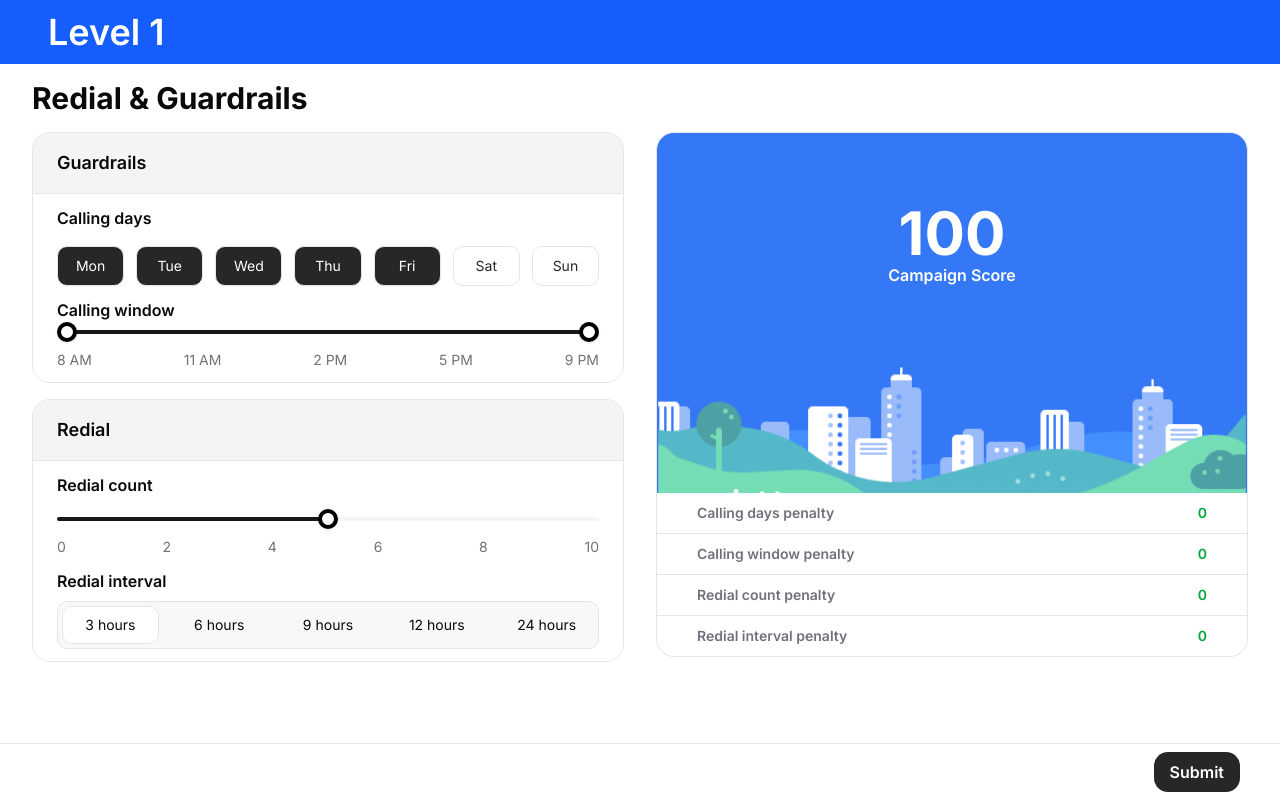
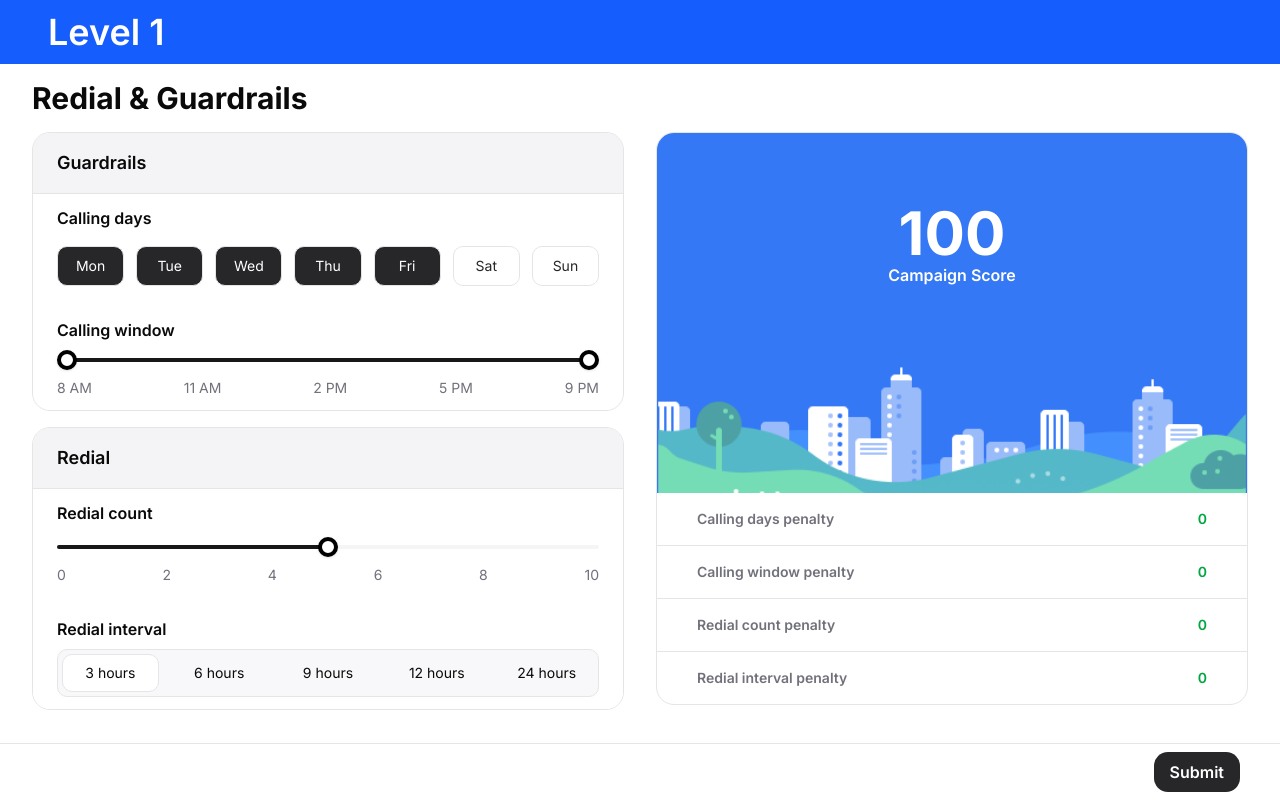
Before and after one commit to harshndroid/hunar-assignment-harsh, a Next.js app: page / in a window 1280 px wide. Built offline with nearby package versions, Linux system fonts and the light colour scheme.

Commit message:
handle submit

```diff
--- a/app/page.tsx
+++ b/app/page.tsx
@@ -48,6 +48,10 @@ export default function Home() {
     setSelectedRedialInterval(interval);
   }
 
+  function handleSubmitClick() {
+    console.log('scoreData', scoreData);
+  }
+
   const scoreData = calculateScore({
     callingDays: selectedCallingDays,
     callingWindow: selectedCallingWindow,
@@ -93,7 +97,10 @@ export default function Home() {
       </section>
 
       <footer className="min-h-20 border-t flex justify-end items-center px-4 py-2 sm:px-10 lg:min-h-0 lg:shrink-0 lg:py-2">
-        <button className="font-semibold bg-zinc-800 text-white px-4 py-2 rounded-xl w-full sm:w-auto lg:py-2">
+        <button
+          onClick={() => handleSubmitClick()}
+          className="font-semibold bg-zinc-800 text-white px-4 py-2 rounded-xl w-full sm:w-auto lg:py-2"
+        >
           Submit
         </button>
       </footer>
--- a/components/cards/GuardrailsCard.tsx
+++ b/components/cards/GuardrailsCard.tsx
@@ -50,7 +50,7 @@ export default function GuardrailsCard({
         </div>
 
         {/* Calling Window */}
-        <div className="mt-8 sm:mt-10 lg:mt-5 lg:short:mt-3">
+        <div className="mt-8 sm:mt-10 lg:mt-5 lg:short:mt-8">
           <h4 className="font-semibold mb-6 lg:mb-4 lg:short:mb-2">
             Calling window
           </h4>
@@ -60,7 +60,7 @@ export default function GuardrailsCard({
             min={8}
             max={21}
             step={1}
-            className="cursor-pointer"
+            className="cursor-pointer mt-4"
             onValueChange={(value) => {
               if (Array.isArray(value)) {
                 handleCallingWindowChange({ start: value[0], end: value[1] });
--- a/components/cards/RedialCard.tsx
+++ b/components/cards/RedialCard.tsx
@@ -47,7 +47,7 @@ export default function RedialCard({
         </div>
 
         {/* Redial interval */}
-        <div className="mt-8 sm:mt-10 lg:mt-5 lg:short:mt-3">
+        <div className="mt-8 sm:mt-10 lg:mt-5 lg:short:mt-8">
           <h4 className="font-semibold mb-5 lg:mb-3 lg:short:mb-2">
             Redial interval
           </h4>
--- a/components/cards/ScoreCard.tsx
+++ b/components/cards/ScoreCard.tsx
@@ -86,7 +86,7 @@ function PenaltyItem({
 }) {
   return (
     <div
-      className={`flex font-semibold text-zinc-500 items-center justify-between gap-3 px-4 py-3 text-sm sm:px-10 lg:short:py-2.5 ${
+      className={`flex font-semibold text-zinc-500 items-center justify-between gap-3 px-4 py-3 text-sm sm:px-10 lg:short:py-4 ${
         index === 3 ? '' : 'border-b'
       } `}
     >
```
